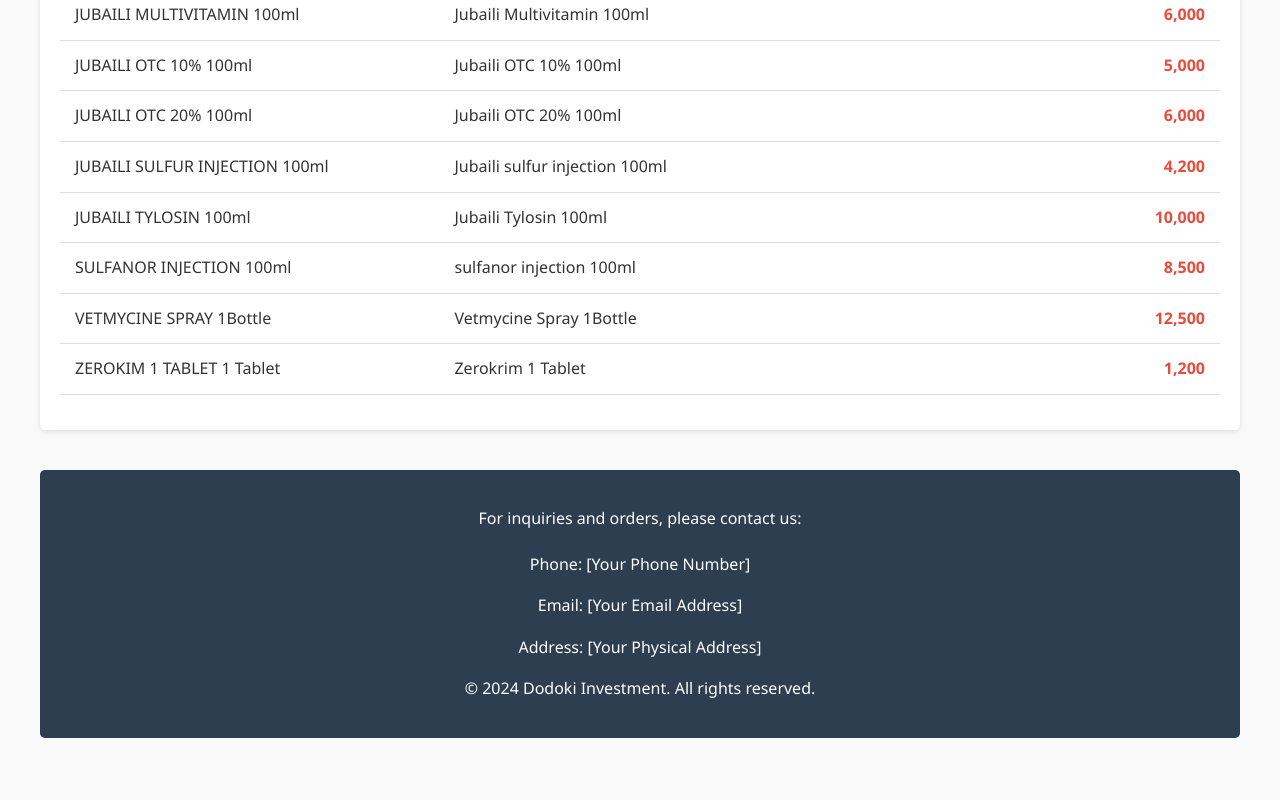
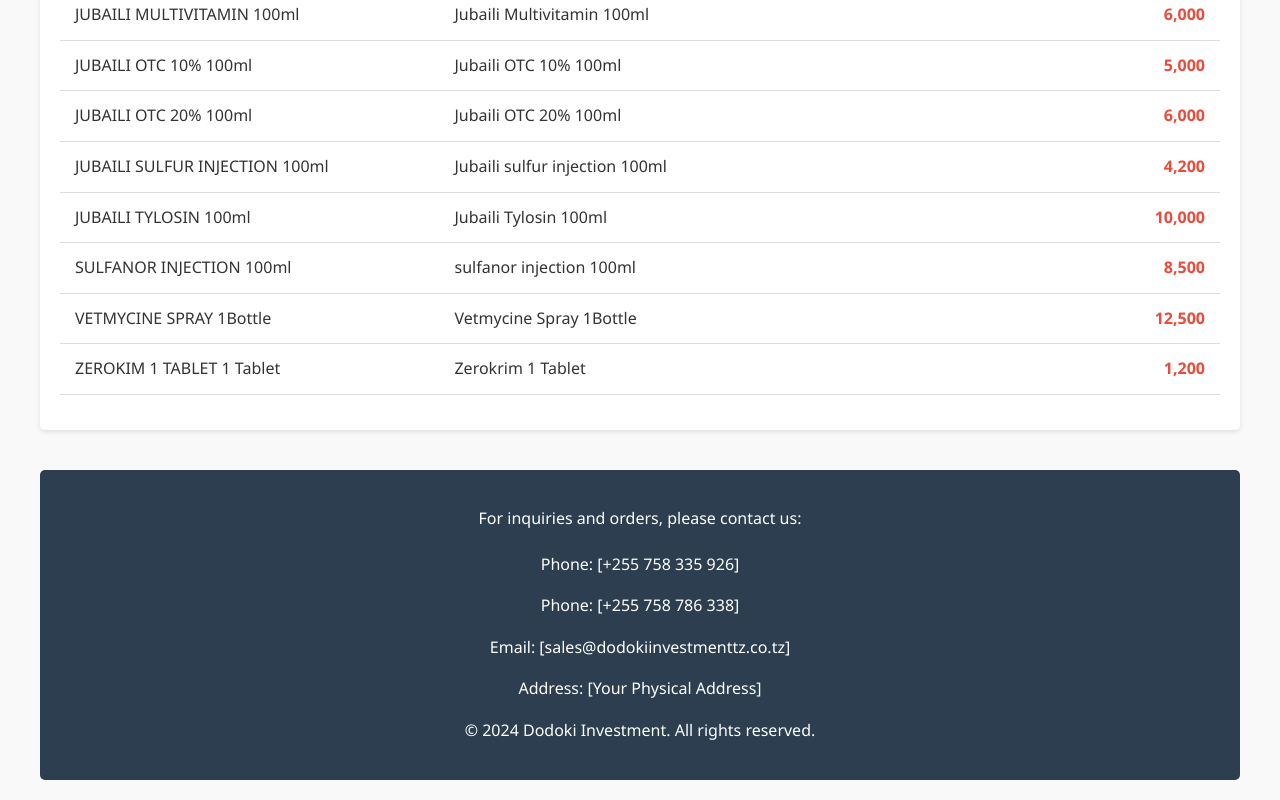
Before and after one commit to denisgood/Landing-Page, a plain HTML site: page index.html in a window 1280 px wide. Shown: the part 8482-9282 px from the top of the page. Before the commit the page ends 9240 px from the top, so only its background shows below. Drawn offline with Linux system fonts and the light colour scheme.

Commit message:
Update index.html

```diff
--- a/index.html
+++ b/index.html
@@ -450,8 +450,9 @@
     <footer>
         <p>For inquiries and orders, please contact us:</p>
         <div class="contact">
-            <p>Phone: [Your Phone Number]</p>
-            <p>Email: [Your Email Address]</p>
+            <p>Phone: [+255 758 335 926]</p>
+            <p>Phone: [+255 758 786 338]</p>
+            <p>Email: [sales@dodokiinvestmenttz.co.tz]</p>
             <p>Address: [Your Physical Address]</p>
         </div>
         <p>&copy; 2024 Dodoki Investment. All rights reserved.</p>
```
